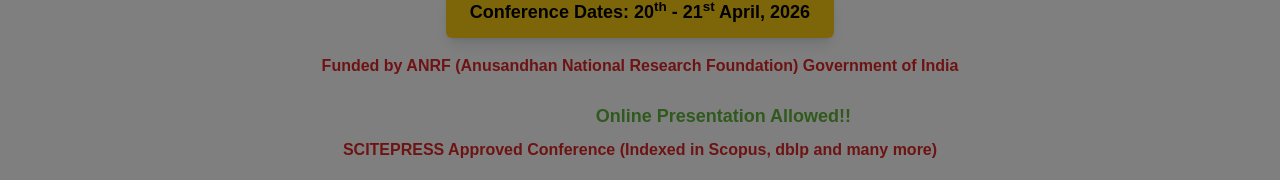
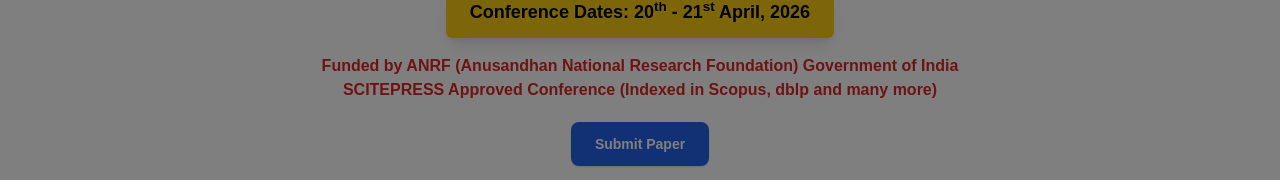
Before and after one commit to abhi11082005/final-uiet-conference, a React (Vite) app: page / in a window 1280 px wide. Shown: the part 566-746 px from the top of the page. Built offline with nearby package versions, Linux system fonts and the light colour scheme.

Commit message:
Comment out marquee text in Header component
Comment out the marquee text div in the header component.

```diff
--- a/src/components/header/Header.jsx
+++ b/src/components/header/Header.jsx
@@ -112,11 +112,11 @@ const Header = () => {
               Funded by ANRF (Anusandhan National Research Foundation) Government of India
             </div>
 
-            <div className="text-center overflow-hidden">
+            {/* <div className="text-center overflow-hidden">
               <span className="inline-block mt-4 px-4 py-2  text-[#61B33B] font-bold text-lg rounded-lg animate-marqueeText ">
                 Online Presentation Allowed!!
               </span>
-            </div>
+            </div> */}
 
             <div class="text-red-600 font-semibold px-2 rounded-full text-sm md:text-base">
               SCITEPRESS Approved Conference (Indexed in Scopus, dblp and many more)
```
